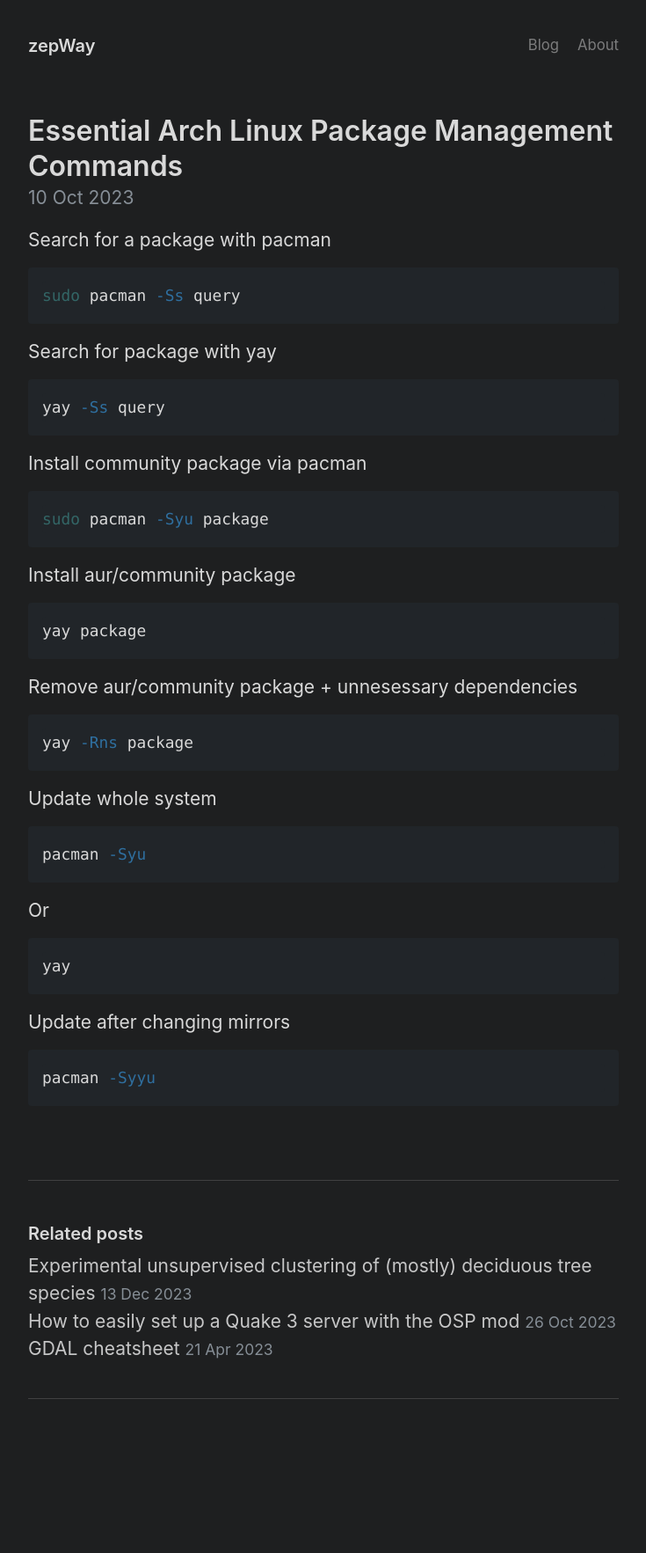
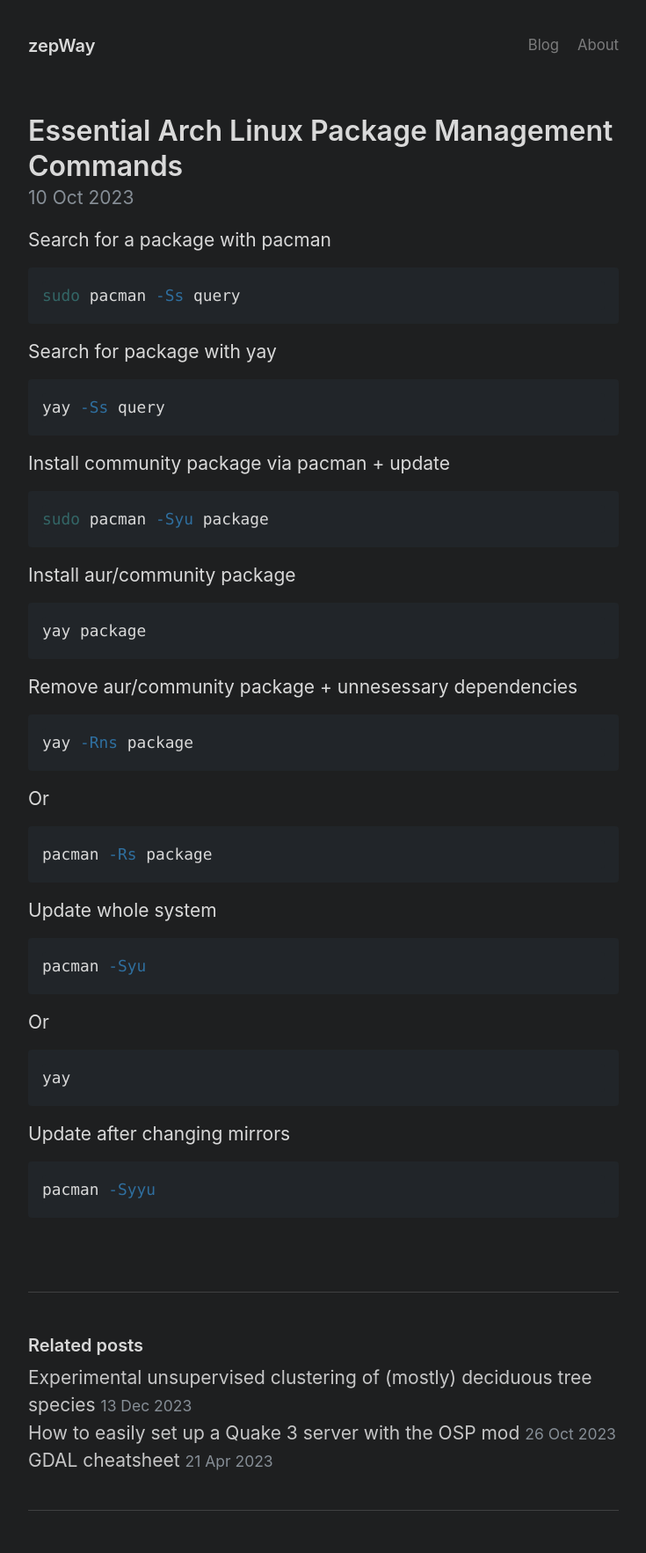
Before and after one commit to zeppehpt1/zeppehpt1.github.io, a Jekyll site: the page built from _posts/2023-10-10-essential-package-management.md, in a window 1280 px wide. Shown: the whole page at 88% size, without its empty margins (272-1007 px from the left). Built offline with Jekyll 4.4.1, drawn with Linux system fonts in a browser that asks for light colours; before the commit the page ends 1638 px from its top, so only the background shows below that.

Commit message:
package management command list update

````diff
--- a/_posts/2023-10-10-essential-package-management.md
+++ b/_posts/2023-10-10-essential-package-management.md
@@ -13,10 +13,11 @@ Search for package with yay
 yay -Ss query
 ```
 
-Install community package via pacman
+Install community package via pacman + update
 ```bash
 sudo pacman -Syu package
 ```
+
 Install aur/community package
 ```bash
 yay package
@@ -25,6 +26,10 @@ yay package
 Remove aur/community package + unnesessary dependencies
 ```bash
 yay -Rns package
+```
+Or
+```bash
+pacman -Rs package
 ```
 
 Update whole system
````
